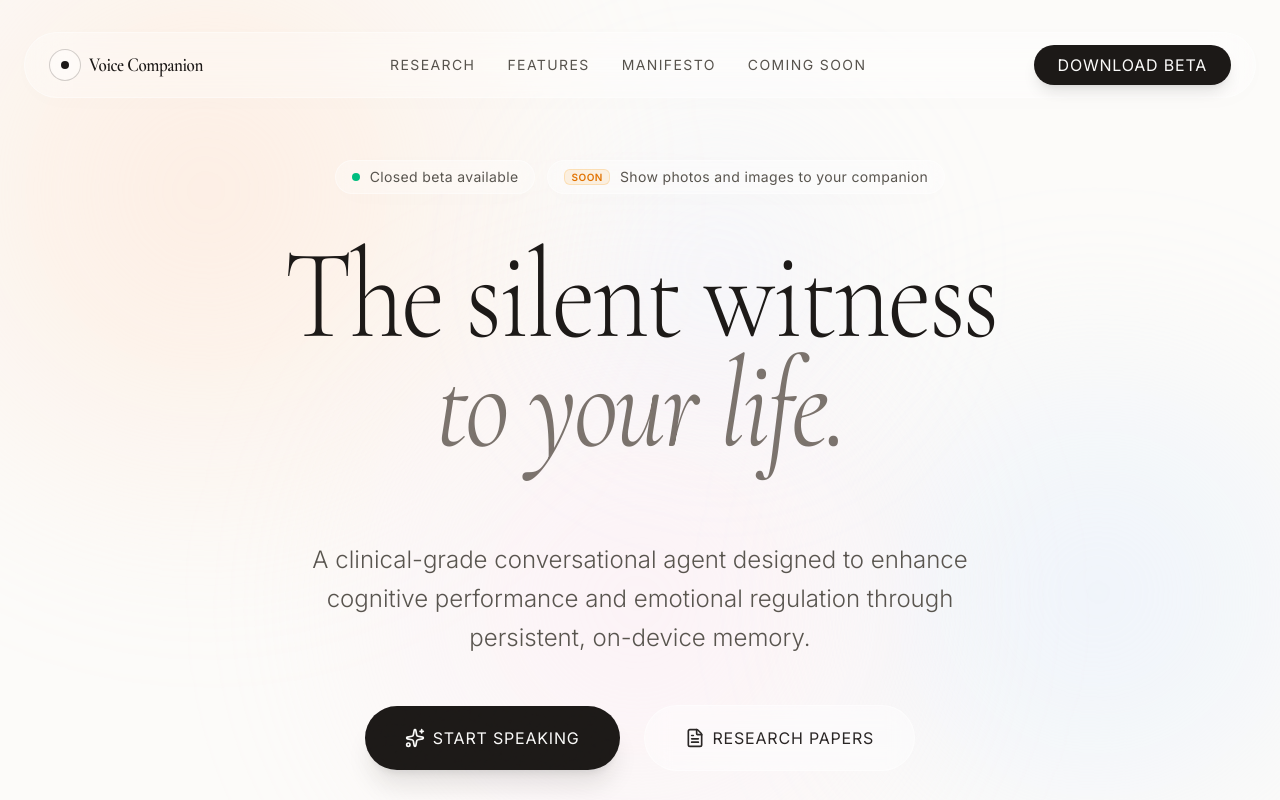
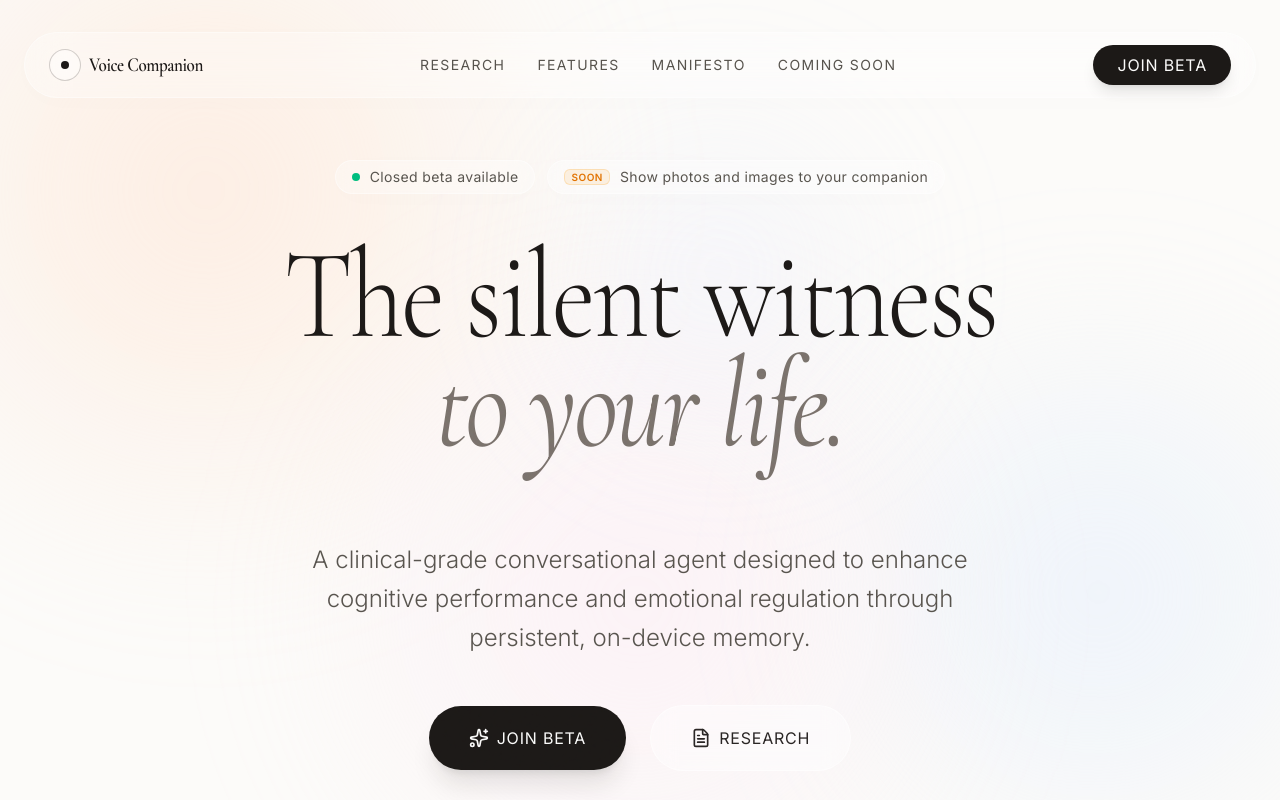
Before and after one commit to condr-at/voice-companion-app-website, a React (Vite) app: page / in a window 1280 px wide. Shown: the top 800 px of the page. Built offline with nearby package versions, Linux system fonts and the light colour scheme.

Commit message:
refactor: Standardize button texts to "Join Beta" and "Research", refine button hover animations, and add a global pointer cursor for interactive elements.

```diff
--- a/src/components/CallToAction.jsx
+++ b/src/components/CallToAction.jsx
@@ -24,12 +24,12 @@ const CallToAction = () => {
                     </p>
 
                     <div className="flex flex-col sm:flex-row justify-center gap-6">
-                        <Button variant="ctaPrimary" icon={AppleIcon}>
-                            Download for iOS
+                        <Button variant="ctaPrimary">
+                            Join Beta
                         </Button>
-                        <Button variant="ctaOutline">
+                        {/* <Button variant="ctaOutline">
                             Read Research Paper
-                        </Button>
+                        </Button> */}
                     </div>
 
                     <div className="mt-12 flex justify-center items-center gap-8 opacity-50">
--- a/src/components/Hero.jsx
+++ b/src/components/Hero.jsx
@@ -24,14 +24,14 @@ const Hero = () => {
 
             <div className="flex flex-col sm:flex-row items-center justify-center gap-6 reveal" style={{ transitionDelay: '400ms' }}>
                 <Button variant="heroPrimary" icon={IconMagic}>
-                    Start Speaking
+                    Join Beta
                 </Button>
                 <Button
                     variant="heroGlass"
                     icon={IconFileText}
                     onClick={() => scrollToSection('#research')}
                 >
-                    Research Papers
+                    Research
                 </Button>
             </div>
         </section>
--- a/src/components/Navigation.jsx
+++ b/src/components/Navigation.jsx
@@ -63,7 +63,7 @@ const Navigation = () => {
                     </div>
 
                     <div className="hidden md:block">
-                        <Button variant="nav" onClick={() => handleNavClick('#cta')}>Download Beta</Button>
+                        <Button variant="nav" onClick={() => handleNavClick('#cta')}>Join Beta</Button>
                     </div>
 
                     {/* Mobile Menu Button */}
@@ -94,7 +94,7 @@ const Navigation = () => {
                         </a>
                     ))}
                     <div className="mt-4 w-full max-w-xs">
-                        <Button variant="nav" onClick={() => handleNavClick('#cta')} className="w-full py-4 text-lg">Download Beta</Button>
+                        <Button variant="nav" onClick={() => handleNavClick('#cta')} className="w-full py-4 text-lg">Join Beta</Button>
                     </div>
                 </div>
             </div>
--- a/src/components/ui/Button.jsx
+++ b/src/components/ui/Button.jsx
@@ -8,17 +8,17 @@ const Button = ({
     onClick,
     ...props
 }) => {
-    const baseStyles = "px-6 py-2 rounded-full transition-all active:scale-95 flex items-center justify-center gap-2 font-medium";
+    const baseStyles = "px-6 py-2 rounded-full transition-all active:scale-95 flex items-center justify-center gap-2 font-medium cursor-pointer";
 
     const variants = {
-        primary: "bg-stone-900 hover:bg-stone-800 text-stone-50 shadow-lg hover:scale-105",
-        glass: "bg-white/40 backdrop-blur-md border border-white/50 text-stone-800 hover:bg-white/60 hover:shadow-lg",
-        outline: "bg-transparent border border-stone-700 text-[#F3F2EF] hover:bg-stone-800",
-        nav: "bg-stone-900 hover:bg-stone-800 text-stone-50 px-6 shadow-lg hover:scale-105",
-        heroPrimary: "group relative px-10 py-5 bg-stone-900 text-stone-50 overflow-hidden shadow-xl shadow-stone-900/10 hover:scale-105",
-        heroGlass: "px-10 py-5 bg-white/40 backdrop-blur-md border border-white/50 text-stone-800 hover:bg-white/60 hover:shadow-lg hover:scale-105",
-        ctaPrimary: "bg-[#F3F2EF] text-stone-900 px-8 py-4 text-xl hover:bg-white shadow-lg hover:scale-105",
-        ctaOutline: "bg-transparent border border-stone-700 text-[#F3F2EF] px-8 py-4 text-xl hover:bg-stone-800 hover:scale-105"
+        primary: "bg-stone-900 hover:bg-stone-800 text-stone-50 shadow-lg hover:scale-[1.02]",
+        glass: "bg-white/40 backdrop-blur-md border border-white/50 text-stone-800 hover:bg-white/60 hover:shadow-lg hover:scale-[1.02]",
+        outline: "bg-transparent border border-stone-700 text-[#F3F2EF] hover:bg-stone-800 hover:scale-[1.02]",
+        nav: "bg-stone-900 hover:bg-stone-800 text-stone-50 px-6 shadow-lg hover:scale-[1.02]",
+        heroPrimary: "group relative px-10 py-5 bg-stone-900 text-stone-50 overflow-hidden shadow-xl shadow-stone-900/10 hover:scale-[1.02]",
+        heroGlass: "px-10 py-5 bg-white/40 backdrop-blur-md border border-white/50 text-stone-800 hover:bg-white/60 hover:shadow-lg hover:scale-[1.02]",
+        ctaPrimary: "bg-[#F3F2EF] text-stone-900 px-8 py-4 text-xl hover:bg-white shadow-lg hover:scale-[1.02]",
+        ctaOutline: "bg-transparent border border-stone-700 text-[#F3F2EF] px-8 py-4 text-xl hover:bg-stone-800 hover:scale-[1.02]"
     };
 
     const currentVariant = variants[variant] || variants.primary;
--- a/src/index.css
+++ b/src/index.css
@@ -20,6 +20,11 @@ body {
     overflow-x: hidden;
     -webkit-font-smoothing: antialiased;
     -moz-osx-font-smoothing: grayscale;
+}
+
+button,
+a {
+    cursor: pointer;
 }
 
 /* Compress Garamond by default for headings and serif text */
```
